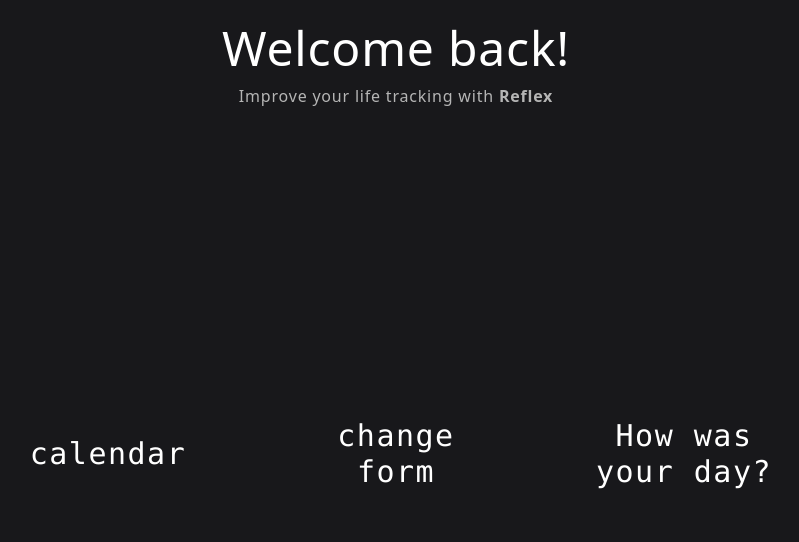
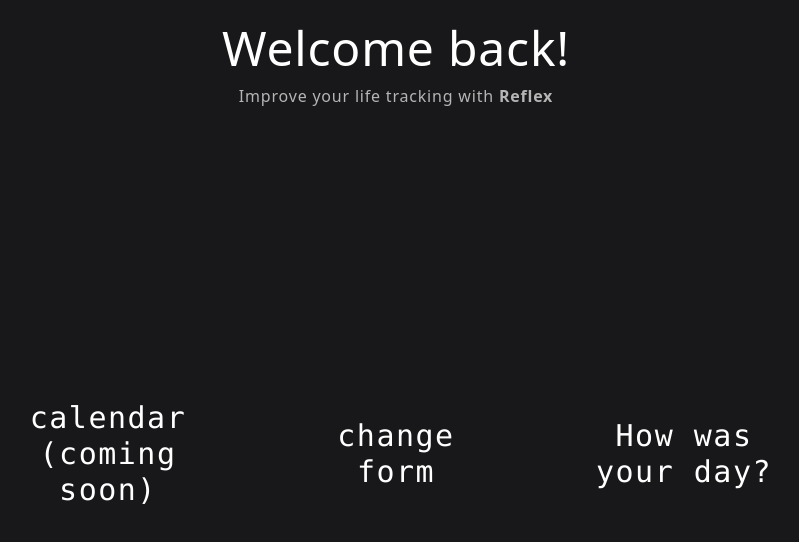
Before and after one commit to 0Slmpnv0/reflex, a React (Vite) app in the folder frontend/: page / in a window 1280 px wide. Shown: the top 542 px of the page, without its empty margins (244-1043 px from the left). Built offline with nearby package versions, Linux system fonts and the light colour scheme.

Commit message:
Add a readme. Move the calendar page to a becklog. Not necessairy yet

```diff
--- a/frontend/src/components/Nav.tsx
+++ b/frontend/src/components/Nav.tsx
@@ -2,7 +2,7 @@ export default function Nav() {
     return (
       <div className="nav">
         <a href="" className="nav-item">
-          calendar
+          calendar (coming soon)
         </a>
         <a
           href="http://localhost:1488/manage_form"
```
Also changed, not shown: 2 other files (tests, documents, lock files or other folders).
